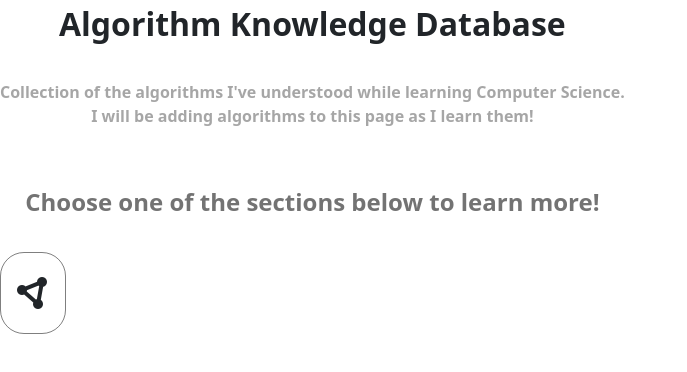
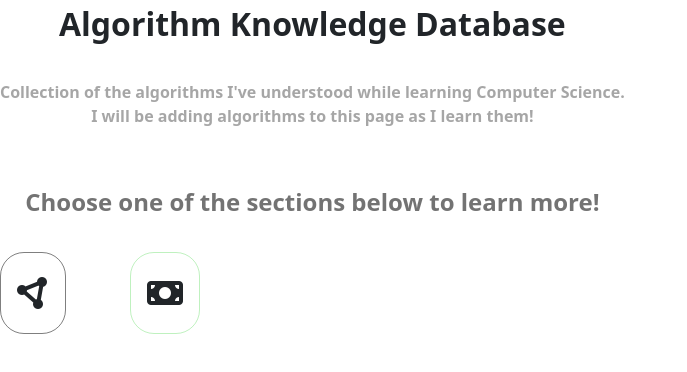
Before and after one commit to cthacker-udel/AlgorithmKnowledgeDatabase, a Next.js app: page /HomePage/HomePage.component in a window 1280 px wide. Shown: the top 372 px of the page, without its empty margins (0-687 px from the left). Built offline with nearby package versions, Linux system fonts and the light colour scheme.

Commit message:
[main] Added greedy algos button

```diff
--- a/src/pages/HomePage/HomePage.component.tsx
+++ b/src/pages/HomePage/HomePage.component.tsx
@@ -11,7 +11,11 @@ import styles from "./HomePage.module.css";
  *
  * @returns - The homepage element, which is used to render the initial page that is displayed upon application startup
  */
-const HomePage: () => JSX.Element = (): JSX.Element => (
+const HomePage: () => JSX.Element = (): JSX.Element => {
+    const [rotateNodes, setRotateNodes] = React.useState<boolean>(false);
+    const [rotateGreedy, setRotateGreedy] = React.useState<boolean>(false);
+
+    return (
         <div className={styles.home_page_main}>
             <span className={styles.home_page_title}>
                 {"Algorithm Knowledge Database"}
@@ -23,25 +27,70 @@ const HomePage: () => JSX.Element = (): JSX.Element => (
                     }
                 </span>
                 <span className={styles.home_page_subtitle}>
-                {"I will be adding algorithms to this page as I learn them!"}
+                    {
+                        "I will be adding algorithms to this page as I learn them!"
+                    }
                 </span>
             </span>
             <span className={styles.home_page_footer_title}>
                 {"Choose one of the sections below to learn more!"}
             </span>
             <div className={styles.home_page_footer_items}>
+                <span>
                     <OverlayTrigger
-                overlay={(properties: OverlayInjectedProps): JSX.Element =>
+                        overlay={(
+                            properties: OverlayInjectedProps,
+                        ): JSX.Element =>
                             renderTooltip(properties, "Graph Algorithms")
                         }
                         placement="bottom"
                     >
-                <div className={styles.home_page_footer_graph_algos}>
-                    <i className="fa-solid fa-circle-nodes fa-md" />
+                        <div
+                            className={styles.home_page_footer_graph_algos}
+                            onMouseEnter={(): void => {
+                                setRotateNodes(true);
+                            }}
+                            onMouseLeave={(): void => {
+                                setRotateNodes(false);
+                            }}
+                        >
+                            <i
+                                className={`fa-solid fa-circle-nodes fa-md ${
+                                    rotateNodes ? "fa-flip" : ""
+                                }`}
+                            />
                         </div>
                     </OverlayTrigger>
+                </span>
+                <span>
+                    <OverlayTrigger
+                        overlay={(
+                            properties: OverlayInjectedProps,
+                        ): JSX.Element =>
+                            renderTooltip(properties, "Greedy Algorithms")
+                        }
+                        placement="bottom"
+                    >
+                        <div
+                            className={styles.home_page_footer_greedy_algos}
+                            onMouseEnter={(): void => {
+                                setRotateGreedy(true);
+                            }}
+                            onMouseLeave={(): void => {
+                                setRotateGreedy(false);
+                            }}
+                        >
+                            <i
+                                className={`fa-solid fa-money-bill fa-md ${
+                                    rotateGreedy ? "fa-shake" : ""
+                                }`}
+                            />
+                        </div>
+                    </OverlayTrigger>
+                </span>
             </div>
         </div>
     );
+};
 
 export default HomePage;
--- a/src/pages/HomePage/HomePage.module.css
+++ b/src/pages/HomePage/HomePage.module.css
@@ -34,10 +34,29 @@
 .home_page_footer_items {
     display: flex;
     flex-direction: row;
+    gap: 2em;
 }
 
 .home_page_footer_graph_algos {
     padding: 0.5em;
     border: 1px solid rgba(0, 0, 0, 0.5);
     border-radius: 0.75em;
+    cursor: pointer;
+    transition: background-color 1s ease-in-out;
 }
+
+.home_page_footer_graph_algos:hover {
+    background-color: rgba(0, 200, 200, 0.25);
+}
+
+.home_page_footer_greedy_algos {
+    padding: 0.5em;
+    border: 1px solid rgba(0, 200, 0, 0.25);
+    border-radius: 0.75em;
+    cursor: pointer;
+    transition: background-color 1s ease-in-out;
+}
+
+.home_page_footer_greedy_algos:hover {
+    background-color: rgba(0, 200, 0, 0.25);
+}
```
Lines whose indentation alone changed are shown as unchanged.
